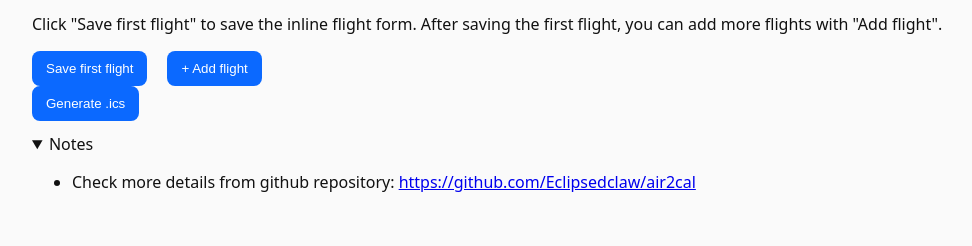
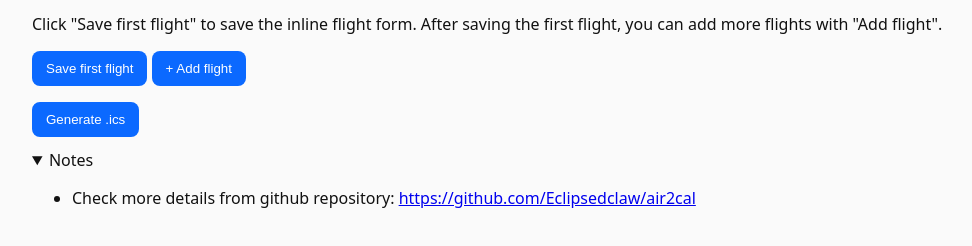
Before and after one commit to Eclipsedclaw/air2cal, a plain HTML site: page docs/index.html in a window 1280 px wide. Shown: the part 70-316 px from the top of the page, without its empty margins (118-1090 px from the left). Drawn offline with nearby package versions, Linux system fonts and the light colour scheme.

Commit message:
change some layout v6

```diff
--- a/docs/styles.css
+++ b/docs/styles.css
@@ -123,13 +123,12 @@ input[type="time"]{
 
 .actions-wrapper {
   display: flex;
-  flex-direction: column !important; /* FORCE vertical stacking */
-  align-items: flex-start;
+  flex-direction: column;
+  gap: 16px; /* space between rows */
 }
 
-.actions-left {
-  display: flex;
-  gap: 20px;
+.actions-output {
+  align-self: flex-start; /* align under both buttons */
 }
 
 /* Responsive */
```
